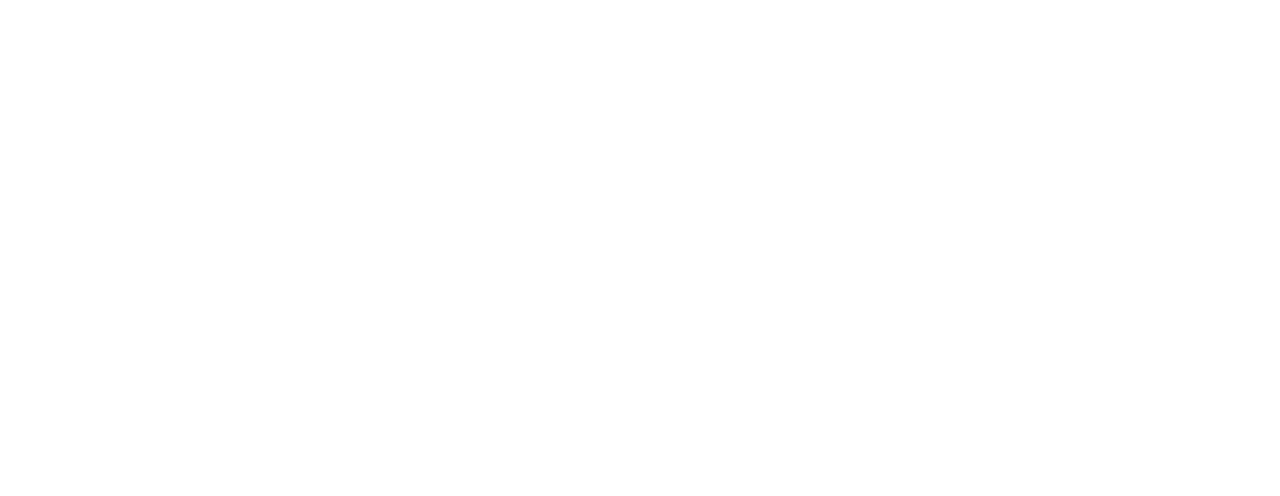
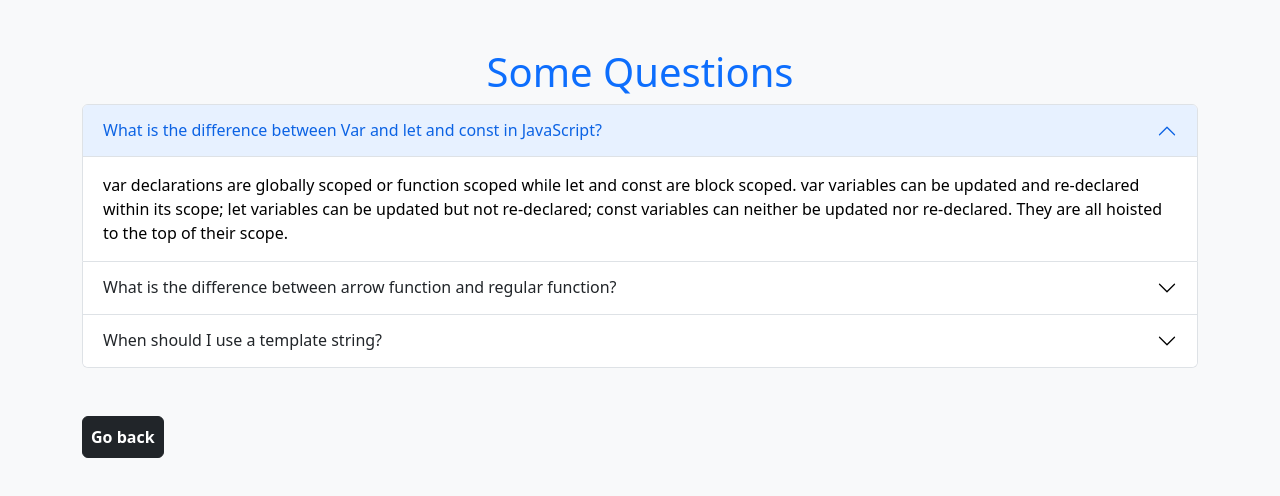
Before and after one commit to Mousumi2001/Assignment-06, a plain HTML site: page another-page.html in a window 1280 px wide. Drawn offline with nearby package versions, Linux system fonts and the light colour scheme.

Commit message:
new html file

```diff
--- a/another-page.html
+++ b/another-page.html
@@ -10,7 +10,71 @@
         integrity="sha384-gH2yIJqKdNHPEq0n4Mqa/HGKIhSkIHeL5AyhkYV8i59U5AR6csBvApHHNl/vI1Bx" crossorigin="anonymous">
 </head>
 
-<body>
+<body class="container mt-5 bg-light ">
+    <h1 class="text-center text-primary">Some Questions</h1>
+
+    <div class="accordion" id="accordionPanelsStayOpenExample">
+        <div class="accordion-item">
+            <h2 class="accordion-header" id="panelsStayOpen-headingOne">
+                <button class="accordion-button" type="button" data-bs-toggle="collapse"
+                    data-bs-target="#panelsStayOpen-collapseOne" aria-expanded="true"
+                    aria-controls="panelsStayOpen-collapseOne">
+                    What is the difference between Var and let and const in JavaScript?
+                </button>
+            </h2>
+            <div id="panelsStayOpen-collapseOne" class="accordion-collapse collapse show"
+                aria-labelledby="panelsStayOpen-headingOne">
+                <div class="accordion-body">
+
+                    var declarations are globally scoped or function scoped while let and const are block scoped. var
+                    variables can be updated and re-declared within its scope; let variables can be updated but not
+                    re-declared; const variables can neither be updated nor re-declared. They are all hoisted to the top
+                    of their scope.
+                </div>
+            </div>
+        </div>
+
+        <div class="accordion-item">
+            <h2 class="accordion-header" id="panelsStayOpen-headingTwo">
+                <button class="accordion-button collapsed" type="button" data-bs-toggle="collapse"
+                    data-bs-target="#panelsStayOpen-collapseTwo" aria-expanded="false"
+                    aria-controls="panelsStayOpen-collapseTwo">
+                    What is the difference between arrow function and regular function?
+                </button>
+            </h2>
+            <div id="panelsStayOpen-collapseTwo" class="accordion-collapse collapse"
+                aria-labelledby="panelsStayOpen-headingTwo">
+                <div class="accordion-body">
+
+                    Arguments objects are not available in arrow functions, but are available in regular functions.
+                    Regular functions created using function declarations or expressions are ‘constructible’ and
+                    ‘callable’. Since regular functions are constructible, they can be called using the ‘new’ keyword.
+                </div>
+            </div>
+        </div>
+        <div class="accordion-item">
+            <h2 class="accordion-header" id="panelsStayOpen-headingThree">
+                <button class="accordion-button collapsed" type="button" data-bs-toggle="collapse"
+                    data-bs-target="#panelsStayOpen-collapseThree" aria-expanded="false"
+                    aria-controls="panelsStayOpen-collapseThree">
+                    When should I use a template string?
+                </button>
+            </h2>
+            <div id="panelsStayOpen-collapseThree" class="accordion-collapse collapse"
+                aria-labelledby="panelsStayOpen-headingThree">
+                <div class="accordion-body">
+                    Template strings should always be used if variables are present. The string templating (or string
+                    interpolation) feature is ubiquitous in many programming languages. You should use it when you have
+                    a distinct or recurring template that you wish to fill in with the variables in current scope.
+
+                </div>
+            </div>
+        </div>
+    </div>
+
+
+
+    <a class="btn btn-dark mt-5 fw-bold p-2 " href="news.html">Go back</a>
 
 
     <script src="https://cdn.jsdelivr.net/npm/bootstrap@5.2.0/dist/js/bootstrap.bundle.min.js"
```
